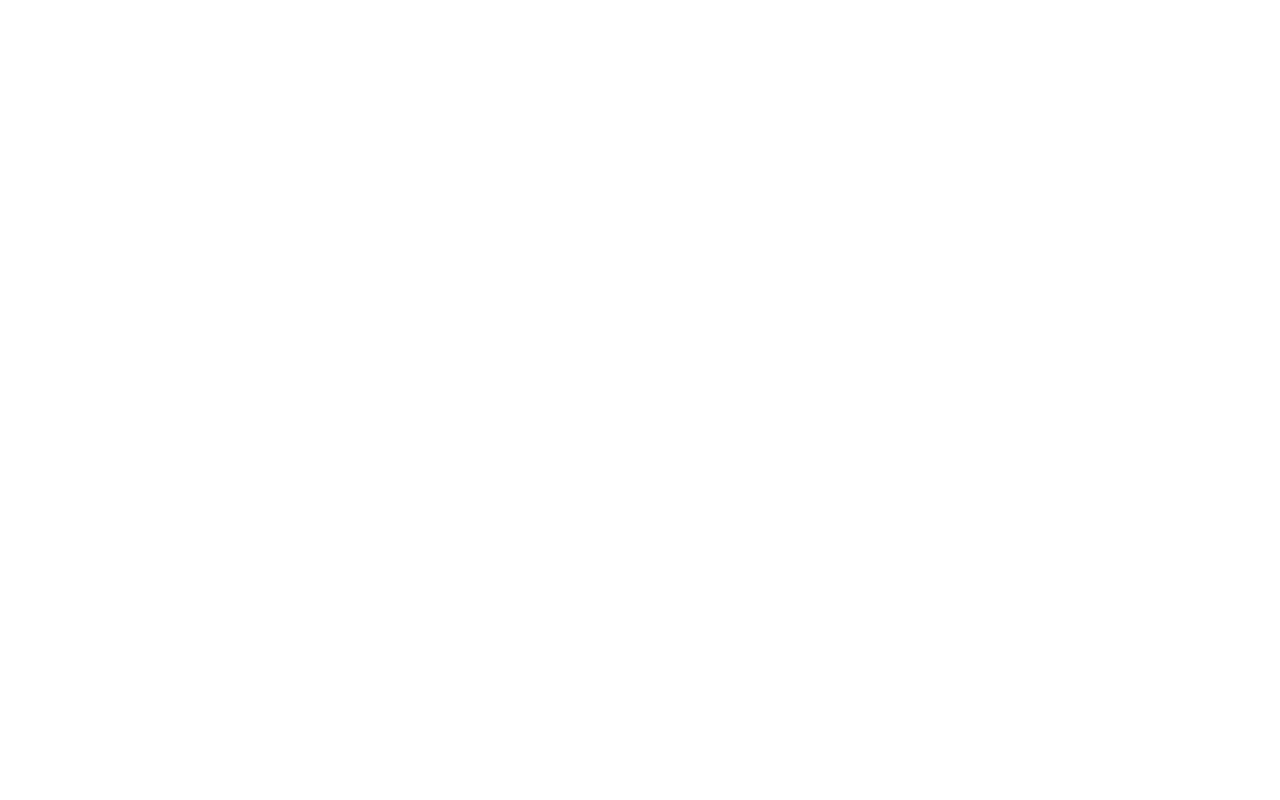
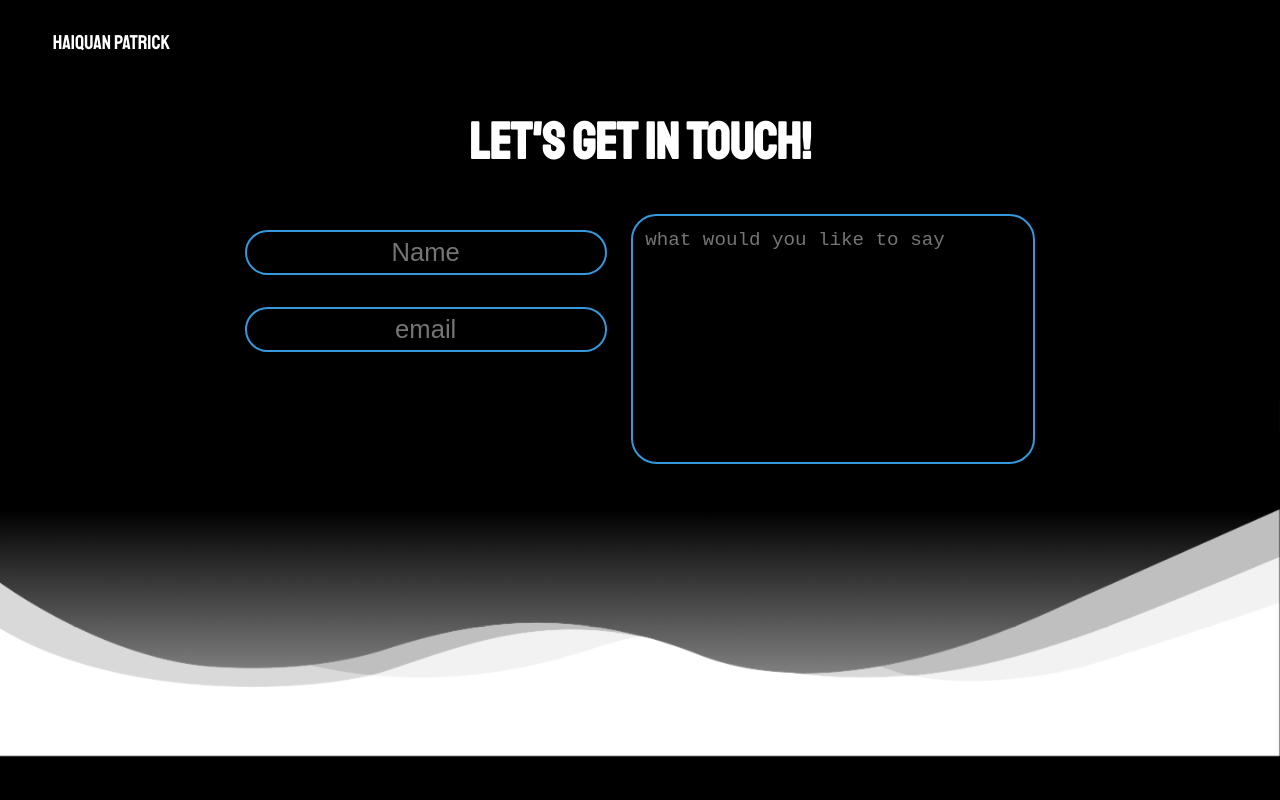
Before and after one commit to hzktb/hzktb.github.io, a plain HTML site: page html/contacts.html in a window 1280 px wide. Drawn offline with Linux system fonts and the light colour scheme.

Commit message:
edited css and added the contact page

```diff
--- a/css/about.css
+++ b/css/about.css
@@ -26,11 +26,19 @@ a {
   }
 }
 
+@keyframes slide-up {
+  0% {
+    transform: translateY(100vh);
+  }
+  100% {
+    transform: translateX(0px);
+  }
+}
+
 .background {
   width: 100vw;
   height: 100vh;
-  background: url("../images/IMG_9745.JPG") no-repeat;
-  background-size: 100vw 104vh;
+  background: linear-gradient(to right bottom, #366ba1, #abc7e3);
   background-attachment: fixed;
 }
 
@@ -58,7 +66,11 @@ a {
 .text1,
 .text2 {
   font-family: "Staatliches";
-  background-color: rgba(87, 84, 84, 0.1);
+  background: linear-gradient(
+    to right bottom,
+    rgba(255, 255, 255, 0.7),
+    rgba(255, 255, 255, 0.25)
+  );
   position: absolute;
   left: 300px;
   top: 200px;
@@ -66,7 +78,6 @@ a {
   font-size: 60px;
   color: #fff;
   border-radius: 30px;
-  box-shadow: 5px 5px 15px 5px rgba(87, 84, 84, 0.1);
 }
 
 .text2 {
@@ -79,7 +90,7 @@ a {
 
 .intro {
   position: absolute;
-  top: 100vh;
+  top: 20vh;
   left: 50vw;
   margin-left: -25vw;
   margin-bottom: 200px;
@@ -88,9 +99,14 @@ a {
   height: 100vh;
   font-size: 40px;
   color: #fff;
-  background-color: rgba(19, 19, 19, 0.7);
+  background: linear-gradient(
+    to right bottom,
+    rgba(255, 255, 255, 0.7),
+    rgba(255, 255, 255, 0.25)
+  );
+  box-shadow: 20px 20px 50px rgba(0, 0, 0, 0.1);
   border-radius: 60px;
-  box-shadow: 10px 10px 15px 30px rgba(19, 19, 19, 0.7);
+  animation: slide-up 0.7s ease-out;
 }
 
 .placeholder {
--- a/css/contacts.css
+++ b/css/contacts.css
@@ -0,0 +1,130 @@
+* {
+  padding: 0;
+  margin: 0;
+  box-sizing: border-box;
+}
+
+a {
+  color: #fff;
+  text-decoration: none;
+}
+
+@keyframes slide {
+  0% {
+    transform: translateX(0px);
+  }
+  100% {
+    transform: translateX(10px);
+  }
+}
+
+@keyframes slide-back {
+  0% {
+    transform: translateX(10px);
+  }
+  100% {
+    transform: translateX(0px);
+  }
+}
+
+@keyframes slide-up {
+  0% {
+    transform: translateY(100vh);
+  }
+  100% {
+    transform: translateX(0px);
+  }
+}
+
+.background {
+  width: 100vw;
+  height: 100vh;
+  /* background: linear-gradient(to right bottom, #366ba1, #abc7e3); */
+  background-color: black;
+  background-attachment: fixed;
+}
+
+.wave {
+  position: absolute;
+  bottom: 0vw;
+  width: 100vw;
+  height: 50vh;
+  background: url("../images/wave.webp") no-repeat;
+  background-size: 100%;
+  color: #fff;
+}
+
+.home {
+  font-family: "Staatliches";
+  position: relative;
+  padding: 30px 0 0 30px;
+  width: 170px;
+  height: 70px;
+  color: #fff;
+  font-size: 20px;
+  animation: slide-back 0.5s ease-out forwards;
+}
+
+.home:hover {
+  animation: slide 0.5s ease-out forwards;
+}
+
+.home .my-name {
+  display: inline-block;
+  width: 100%;
+  text-align: right;
+}
+
+.wrapper {
+  animation: slide-up 1s ease-out forwards;
+}
+
+h1 {
+  position: relative;
+  top: 5vh;
+  text-align: center;
+  font-family: "Staatliches";
+  font-size: 4vw;
+  color: #fff;
+}
+
+form {
+  display: flex;
+  position: relative;
+  align-items: flex-start;
+  justify-content: center;
+  top: 10vh;
+  text-align: center;
+  z-index: 999;
+}
+
+.inputs {
+  margin-right: 3vh;
+}
+input {
+  margin: 2vh 0;
+  padding: 1vw;
+  height: 3.5vw;
+  text-align: center;
+  font-size: 2vw;
+  background: none;
+  color: #fff;
+  outline: none;
+  border: 2px solid #3498db;
+  border-radius: 2vw;
+}
+
+textarea {
+  background: none;
+  outline: none;
+  padding: 1vw;
+  border-radius: 2vw;
+  color: #fff;
+  font-size: 1.5vw;
+  resize: none;
+  border: 2px solid #3498db;
+}
+input:focus,
+textarea:focus {
+  border: 2px solid rgb(18, 179, 18);
+}
--- a/css/projects.css
+++ b/css/projects.css
@@ -30,7 +30,7 @@ a {
   position: relative;
   width: 100vw;
   height: 150vh;
-  background-color: rgba(131, 125, 125, 0.8);
+  background: linear-gradient(to right bottom, #366ba1, #abc7e3);
   background-attachment: fixed;
 }
 
@@ -56,14 +56,18 @@ a {
 }
 
 .item {
+  display: block;
   position: relative;
   left: 10vw;
   top: 25vh;
   margin: 20px;
   margin-bottom: 50px;
   width: 20vw;
+  font-size: 2.5vw;
+  font-family: "Staatliches";
+  text-align: center;
+  line-height: 7vh;
   animation: slide-back 0.5s ease-out forwards;
-  background-color: #fff;
 }
 
 .item a {
@@ -76,11 +80,16 @@ a {
 }
 
 .display {
-  position: absolute;
+  position: fixed;
   left: 50vw;
-  top: 50vh;
+  top: 40vh;
   margin-top: -10vw;
   width: 30vw;
   height: 30vw;
-  background-color: #fff;
+  background: linear-gradient(
+    to right bottom,
+    rgba(255, 255, 255, 0.75),
+    rgba(255, 255, 255, 0.25)
+  );
+  border-radius: 16px;
 }
--- a/html/contacts.html
+++ b/html/contacts.html
@@ -0,0 +1,43 @@
+<!DOCTYPE html>
+<html lang="en">
+  <head>
+    <meta charset="UTF-8" />
+    <meta http-equiv="X-UA-Compatible" content="IE=edge" />
+    <meta name="viewport" content="width=device-width, initial-scale=1.0" />
+    <link rel="stylesheet" href="../css/contacts.css" />
+    <title>Haiquan Patrick Zheng</title>
+    <style>
+      @import url("https://fonts.googleapis.com/css2?family=Staatliches&display=swap");
+    </style>
+  </head>
+  <body class="background">
+    <div class="home" id="home">
+      <a class="my-name" id="my-name" href="../index.html">Haiquan Patrick</a>
+    </div>
+    <div class="wrapper">
+      <h1>Let's Get In Touch!</h1>
+      <form>
+        <div class="inputs">
+          <p>
+            <input type="text" name="name" id="name" placeholder="Name" />
+          </p>
+          <p>
+            <input type="text" name="email" id="email" placeholder="email" />
+          </p>
+        </div>
+
+        <p>
+          <textarea
+            name="message"
+            id="message"
+            cols="30"
+            rows="10"
+            placeholder="what would you like to say"
+          ></textarea>
+        </p>
+      </form>
+    </div>
+    <div class="wave"></div>
+  </body>
+  <script src="../js/contacts.js"></script>
+</html>
--- a/js/contacts.js
+++ b/js/contacts.js
@@ -0,0 +1,9 @@
+let home = document.querySelector("#home");
+let myName = document.querySelector("#my-name");
+home.addEventListener("mouseover", function () {
+  myName.innerText = "Go Back to Home";
+});
+
+home.addEventListener("mouseout", function () {
+  myName.innerText = "Haiquan Patrick";
+});
```
Also changed, not shown: html/about.html (+2 -2 lines), html/projects.html (+9 -8 lines), images/dark wall paper.jpeg (added), images/wall paper.png (added), images/wave.webp (added), 1 other file.
